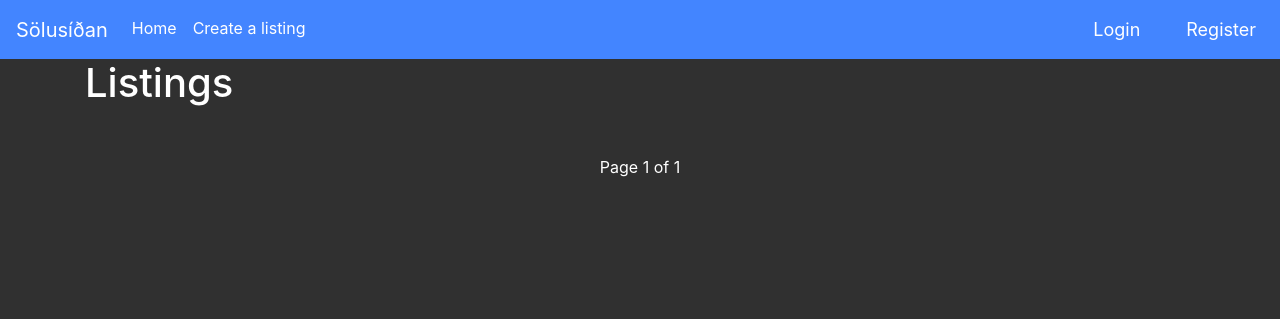
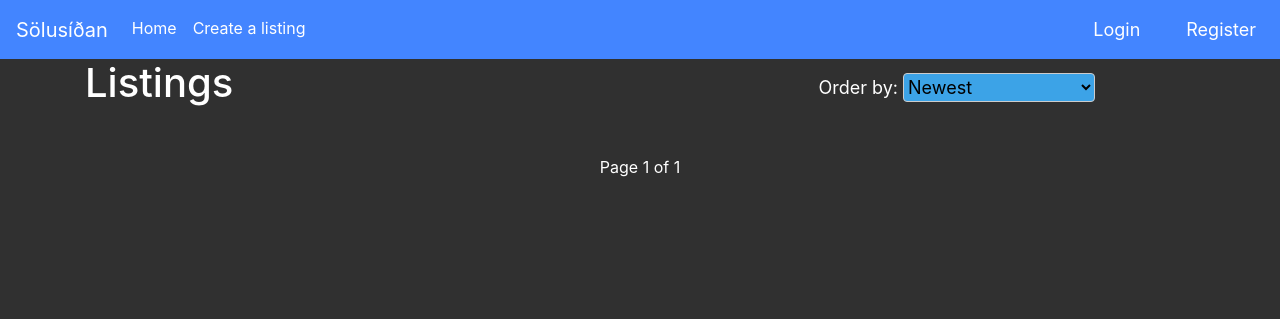
Before and after one commit to EinarL/vfor2-ev, a Django app: page / in a window 1280 px wide. Shown: the top 319 px of the page. Run offline with Django 5.2, Linux system fonts and the light colour scheme; data that the repository does not hold is empty; some libraries are stand-ins or nearby versions.

Commit message:
hægt að raða listings eftir verði o.fl.

```diff
--- a/evApp/static/evApp/base.css
+++ b/evApp/static/evApp/base.css
@@ -41,6 +41,37 @@ body {
 }
 
 
+.top-row {
+    display: flex;
+    align-items: center;
+}
+
+.order-by-container {
+    display: flex;
+    align-items: center;
+}
+
+.order-by-container p {
+    font-size: 18px;
+    margin: auto;
+    margin-right: 5px;
+}
+
+#sort_order {
+    padding: 2px 4px 2px 0;
+    border: 1px solid #ccc; /* Border color */
+    border-radius: 4px; /* Rounded corners */
+    background-color: #3ca3e7; /* Background color */
+    font-size: 18px; /* Font size */
+  }
+
+
+
+#order-form {
+    margin-left: auto;
+    margin-right: 100px;
+}
+
 .listings-container{
     display: flex;
     flex-wrap: wrap;
@@ -49,7 +80,7 @@ body {
 
 .listing_link {
     display: block;
-    text-decoration: none; /* Remove default underline */
+    text-decoration: none;
 }
 
 .listing_link:hover {
--- a/evApp/templates/home.html
+++ b/evApp/templates/home.html
@@ -1,11 +1,25 @@
 {% extends "base.html" %} {% block title %} Home Page {% endblock %}
 {% block content %}
+<div class="top-row">
 {% if your_listings %}
     <link rel="stylesheet" href="https://fonts.googleapis.com/css2?family=Material+Symbols+Outlined:opsz,wght,FILL,GRAD@20..48,100..700,0..1,-50..200" />
     <h1>Your Listings</h1>
 {% else %}
     <h1>Listings</h1>
+    <form id="order-form" method="GET" action="{% url 'home' %}">
+        <div class="order-by-container">
+            <p>Order by:</p>
+            <select name="sort_order" id="sort_order">
+                <option value="newest" {% if order == 'newest' %} selected {% endif %}>Newest</option>
+                <option value="oldest" {% if order == 'oldest' %} selected {% endif %}>Oldest</option>
+                <option value="priceHigh" {% if order == 'priceHigh' %} selected {% endif %}>Price (Highest first)</option>
+                <option value="priceLow" {% if order == 'priceLow' %} selected {% endif %}>Price (Lowest first)</option>
+            </select>
+            <input type="hidden" name="page" value="{{ listings.number }}">
+        </div>
+    </form>
 {% endif %}
+</div>
 <main >
     <section class="listings-container">
         {% for listing in listings %}
@@ -32,14 +46,21 @@
         <p>Page {{listings.number}} of {{listings.paginator.num_pages}}</p>
         <div class="page-links">
             {% if listings.has_previous %}
-                <a href="?page={{ listings.previous_page_number }}">Previous Page</a>
+                <a href="?page={{ listings.previous_page_number }}&sort_order={{ order }}">Previous Page</a>
             {% endif %}
             {% if listings.has_next %}
-                <a href="?page={{ listings.next_page_number }}">Next Page</a>
+                <a href="?page={{ listings.next_page_number }}&sort_order={{ order }}">Next Page</a>
             {% endif %}
         </div>
     </div>
 </main>
+<script>
+    $(document).ready(function() {
+        $('#sort_order').change(function() {
+            $('#order-form').submit(); // Submit the form when dropdown selection changes
+        });
+    });
+</script>
 {% if your_listings %}
 <script>
 
--- a/evApp/views.py
+++ b/evApp/views.py
@@ -13,9 +13,20 @@ from django.db.models import Case, When, IntegerField
 
 
 def home(request):
-    allListings = Listing.objects.all()
+    order = request.GET.get('sort_order') or "newest"
+
+    if order == "newest":
+        allListings = Listing.objects.all().order_by('-id')
+    elif order == "priceHigh":
+        allListings = Listing.objects.all().order_by('-price')
+    elif order == "priceLow":
+        allListings = Listing.objects.all().order_by('price')
+    else:
+        allListings = Listing.objects.all() # oldest
+
     paginator = Paginator(allListings, 8)
     page = request.GET.get('page')
+
     pageListings = paginator.get_page(page)
     # Iterate over allListings to fetch imageURLs for each listing
     for listing in pageListings:
@@ -27,7 +38,7 @@ def home(request):
 
         if len(listing.title) > 22: # make sure the title is not too long
             listing.title = listing.title[:22] + "..."
-    return render(request, "home.html", {"listings": pageListings})
+    return render(request, "home.html", {"listings": pageListings, "order": order})
 
 @csrf_exempt
 @login_required(login_url='login')
```
